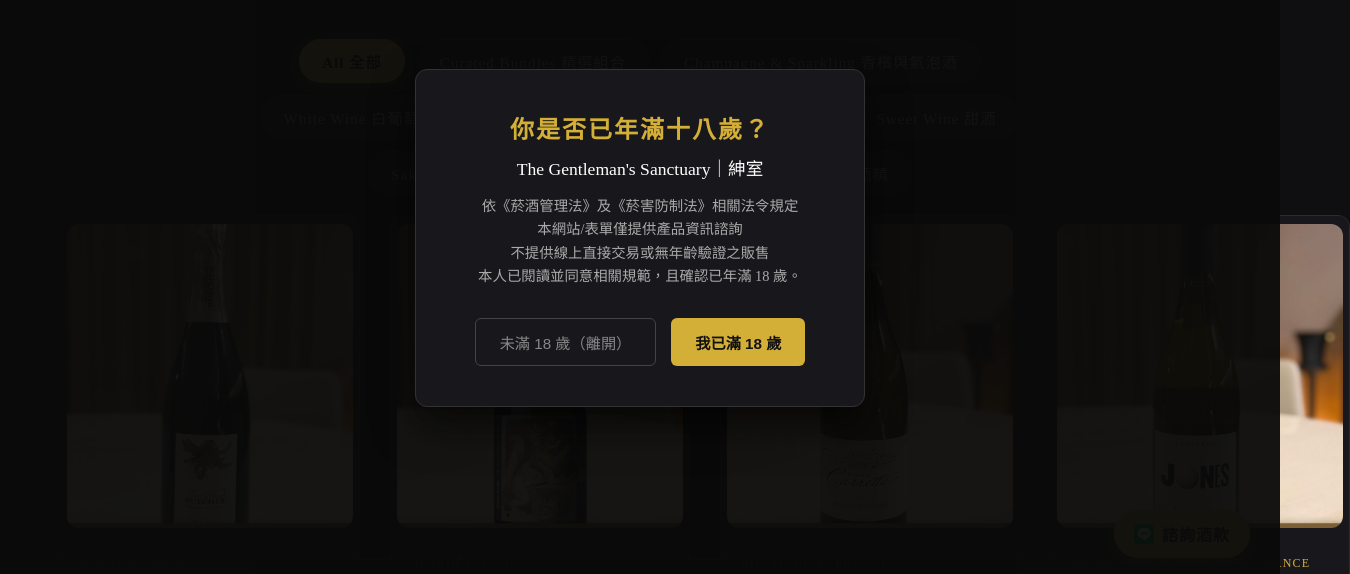
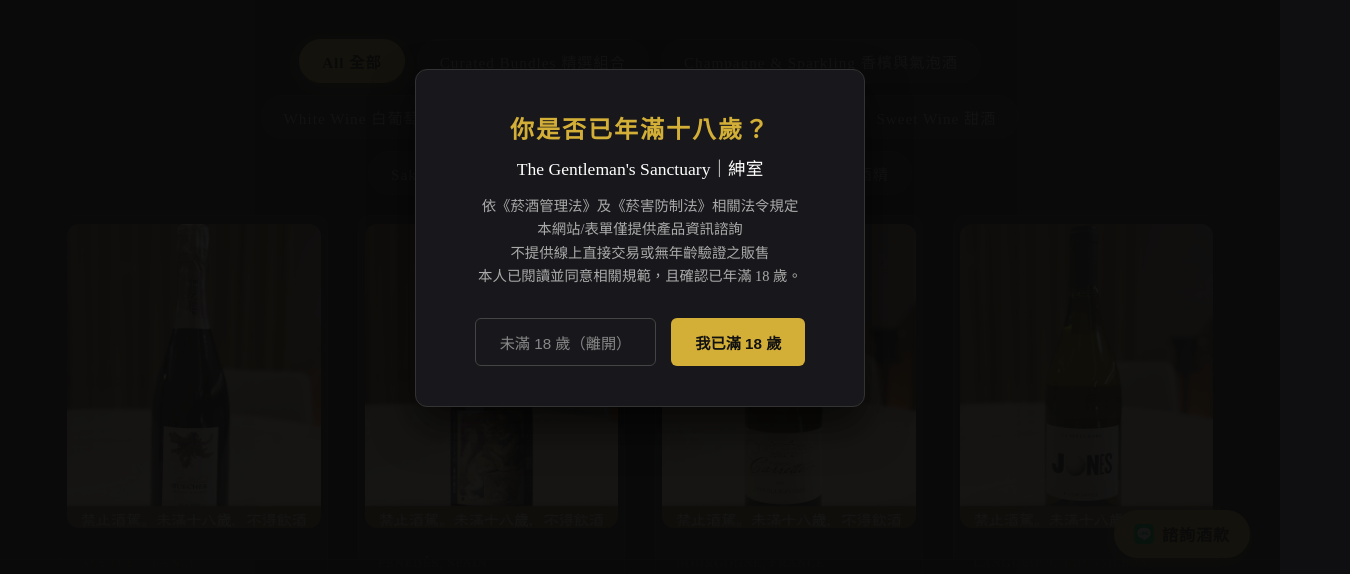
Before and after one commit to JackZhaoTW/thegentlemansanctuary17, a plain HTML site: page index.html in a window 1280 px wide. Shown: the part 162-736 px from the top of the page, 1350 px wide, since content can reach past the window. Drawn offline with Linux system fonts and the light colour scheme; a web font is replaced by a local one.

Commit message:
Add files via upload

```diff
--- a/style.css
+++ b/style.css
@@ -92,7 +92,7 @@
         }
         .product-grid {
             display: grid;
-            grid-template-columns: repeat(4, minmax(300px, 1fr));
+            grid-template-columns: repeat(4, 1fr); /* 4 欄網格 */
             gap: 30px;
             /* 🔥 關鍵秘訣：限制整個網格區塊的最大寬度，並讓它置中！ */
             max-width: 1290px; /* 剛好可以完美容納 4 個卡片 + 間距 (300px * 4 + 30px * 3) */
```
